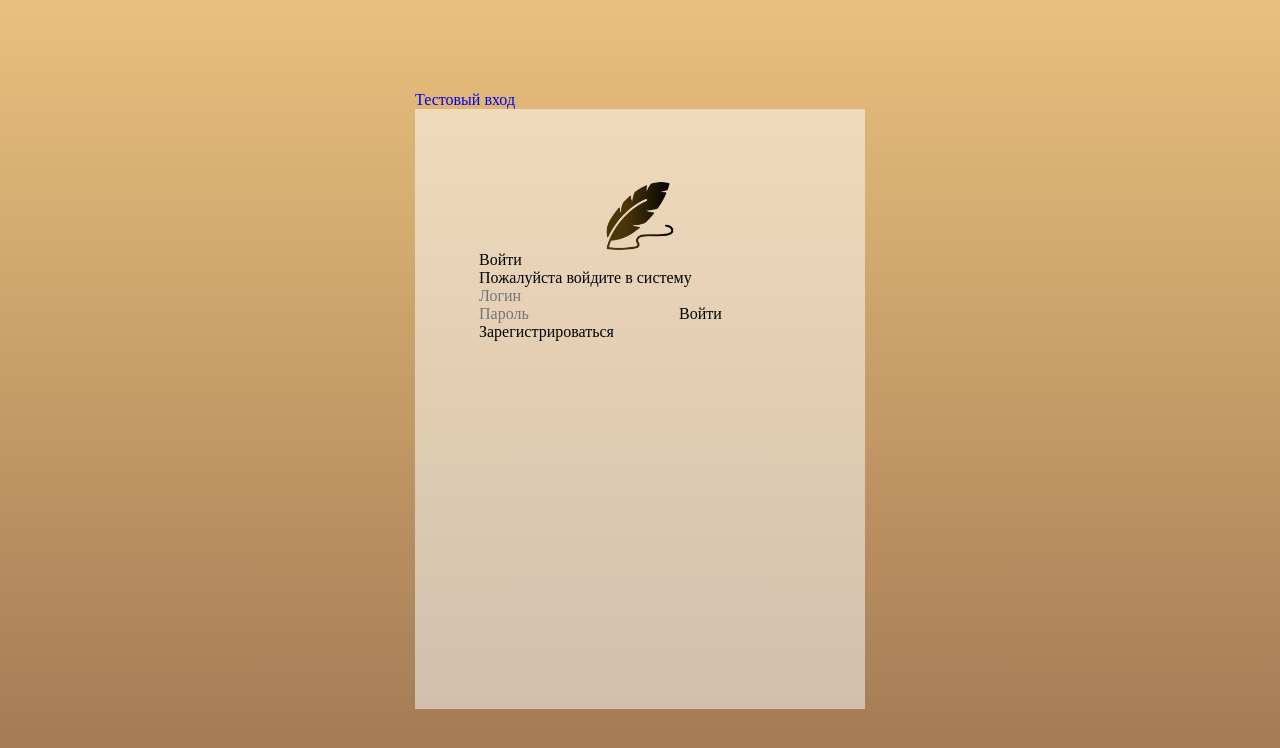
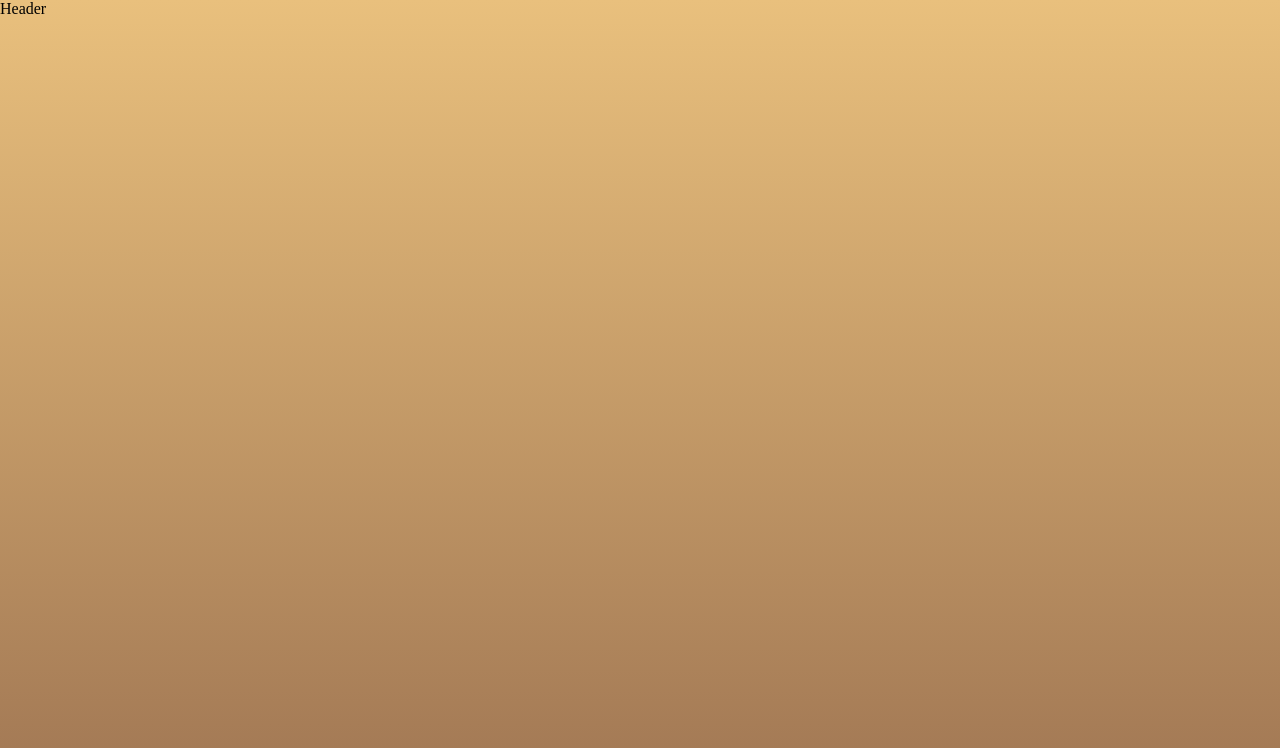
Before and after one commit to Suagami/ReaderDiaryProject, a React (Vite) app in the folder frontend/: page /home in a window 1280 px wide. Before the commit this address led to /auth. Shown: the top 748 px of the page. Built offline with nearby package versions, Linux system fonts and the light colour scheme.

Commit message:
feat: added routig for Read* page

```diff
--- a/frontend/src/AppPage.tsx
+++ b/frontend/src/AppPage.tsx
@@ -2,12 +2,10 @@ import React, { useEffect } from 'react'
 import { Route, Routes, useNavigate } from 'react-router-dom'
 import useHasAuth from './hooks/auth/useHasAuth'
 
-import AuthPage from './pages/AuthPage/AuthPage'
-import MainPage from './pages/MainPage/MainPage'
+import MainLayout from './layouts/MainLayout/MainLayout'
+import AuthLayout from './layouts/AuthLayout/AuthLayout'
 
 import s from './AppPage.module.css'
-import MainLayout from './layouts/MainLayout/MainLAyout'
-import AuthLayout from './layouts/AuthLayout/AuthLayout'
 
 const AppPage: React.FC = () => {
   const { hasAuth } = useHasAuth()
@@ -23,7 +21,7 @@ const AppPage: React.FC = () => {
     <div className={s.mainAppWrapper}>
       <Routes>
         <Route path="/auth" element={<AuthLayout />} />
-        <Route path="/" element={<MainLayout />} />
+        <Route path="/home/*" element={<MainLayout />} />
       </Routes>
     </div>
   )
--- a/frontend/src/hooks/auth/useHasAuth.ts
+++ b/frontend/src/hooks/auth/useHasAuth.ts
@@ -6,7 +6,7 @@ import { useState } from 'react'
 // }
 
 const useHasAuth = () => {
-  const [hasAuth, setHasAuth] = useState<boolean>(false)
+  const [hasAuth, setHasAuth] = useState<boolean>(true)
 
   return {
     hasAuth,
--- a/frontend/src/layouts/MainLayout/MainLAyout.tsx
+++ b/frontend/src/layouts/MainLayout/MainLAyout.tsx
@@ -2,13 +2,19 @@ import React from 'react'
 import Header from './components/Header/Header'
 import { Route, Routes } from 'react-router-dom'
 import HomePage from '../../pages/HomePage/HomePage'
+import LastReadPage from '../../pages/LastReadPage/LastReadPage'
+import WantReadPage from '../../pages/WantReadPage/WantReadPage'
+import ReadNowPage from '../../pages/ReadNowPage/ReadNowPage'
 
 const MainLayout: React.FC = () => {
   return (
     <div>
       <Header />
       <Routes>
-        <Route path="/home" element={<HomePage />} />
+        <Route path="/main" element={<HomePage />} />
+        <Route path="/lastRead" element={<LastReadPage />} />
+        <Route path="/wantRead" element={<WantReadPage />} />
+        <Route path="/readNow" element={<ReadNowPage />} />
       </Routes>
     </div>
   )
--- a/frontend/src/pages/AuthPage/AuthPage.tsx
+++ b/frontend/src/pages/AuthPage/AuthPage.tsx
@@ -16,7 +16,7 @@ const AuthPage: React.FC = () => {
       {/* -------------------------------------------------------------------- */}
 
       <button onClick={() => setHasAuth(true)}>
-        <Link to="/home">Тестовый вход</Link>
+        <Link to="/home/main">Тестовый вход</Link>
       </button>
       {/* -------------------------------------------------------------------- */}
       <div className={s.authBackgroundWindow}></div>
--- /dev/null
+++ b/frontend/src/pages/LastReadPage/LastReadPage.tsx
@@ -0,0 +1,7 @@
+import React from 'react'
+
+const LastReadPage: React.FC = () => {
+  return <div>LastReadPage</div>
+}
+
+export default LastReadPage
--- /dev/null
+++ b/frontend/src/pages/ReadNowPage/ReadNowPage.tsx
@@ -0,0 +1,7 @@
+import React from 'react'
+
+const ReadNowPage: React.FC = () => {
+  return <div>ReadNowPage</div>
+}
+
+export default ReadNowPage
--- /dev/null
+++ b/frontend/src/pages/WantReadPage/WantReadPage.tsx
@@ -0,0 +1,7 @@
+import React from 'react'
+
+const WantReadPage: React.FC = () => {
+  return <div>WantReadPage</div>
+}
+
+export default WantReadPage
```
Also changed, not shown: frontend/src/pages/components/ReadBookView/ReadBookView.tsx (added, +13 -0 lines), frontend/src/pages/LastReadPage/LastReadPage.module.css (added), frontend/src/pages/ReadNowPage/ReadNowPage.module.css (added), frontend/src/pages/WantReadPage/WantReadPage.module.css (added), frontend/src/pages/components/ReadBookView/ReadBookView.module.css (added).
